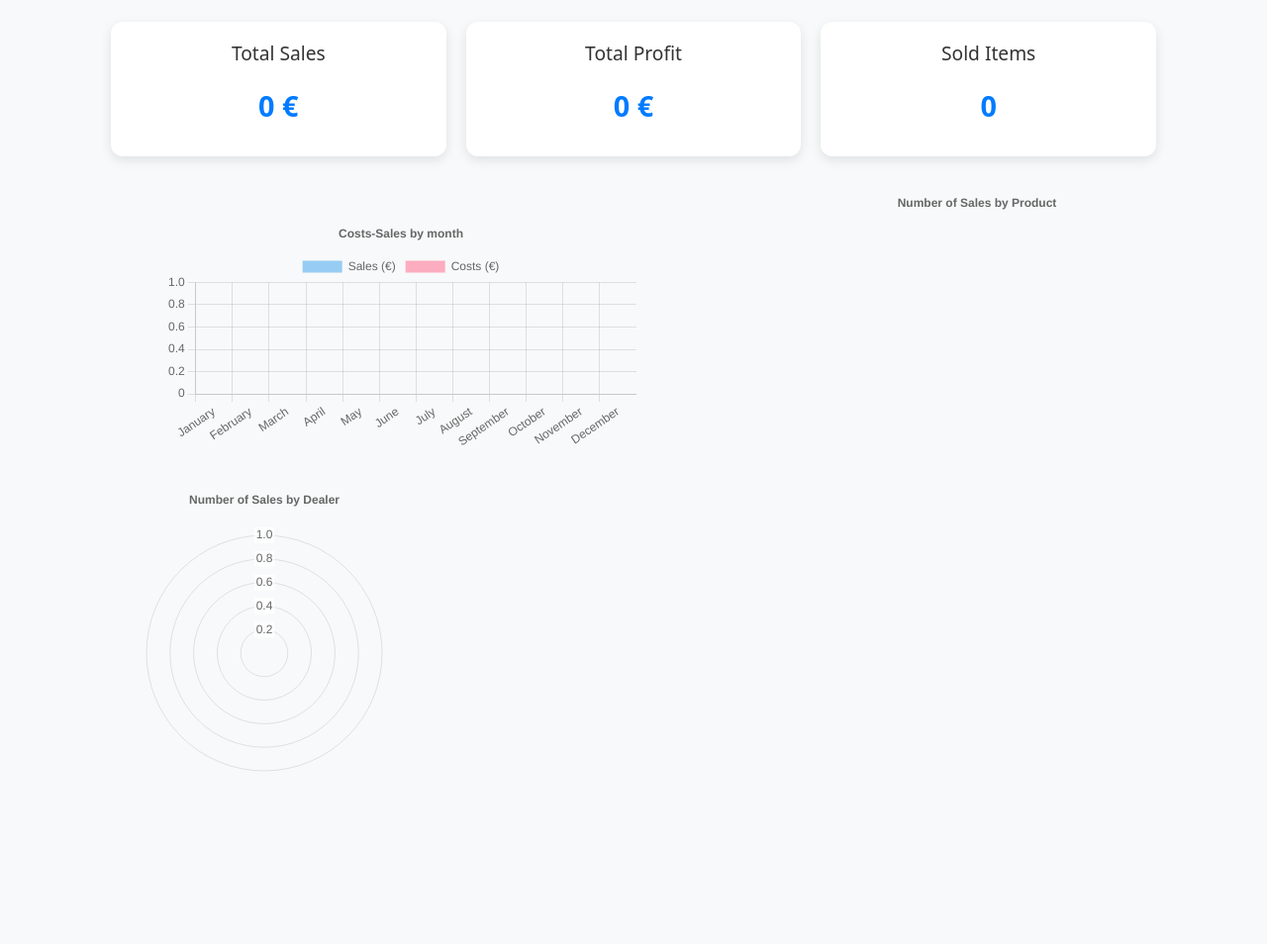
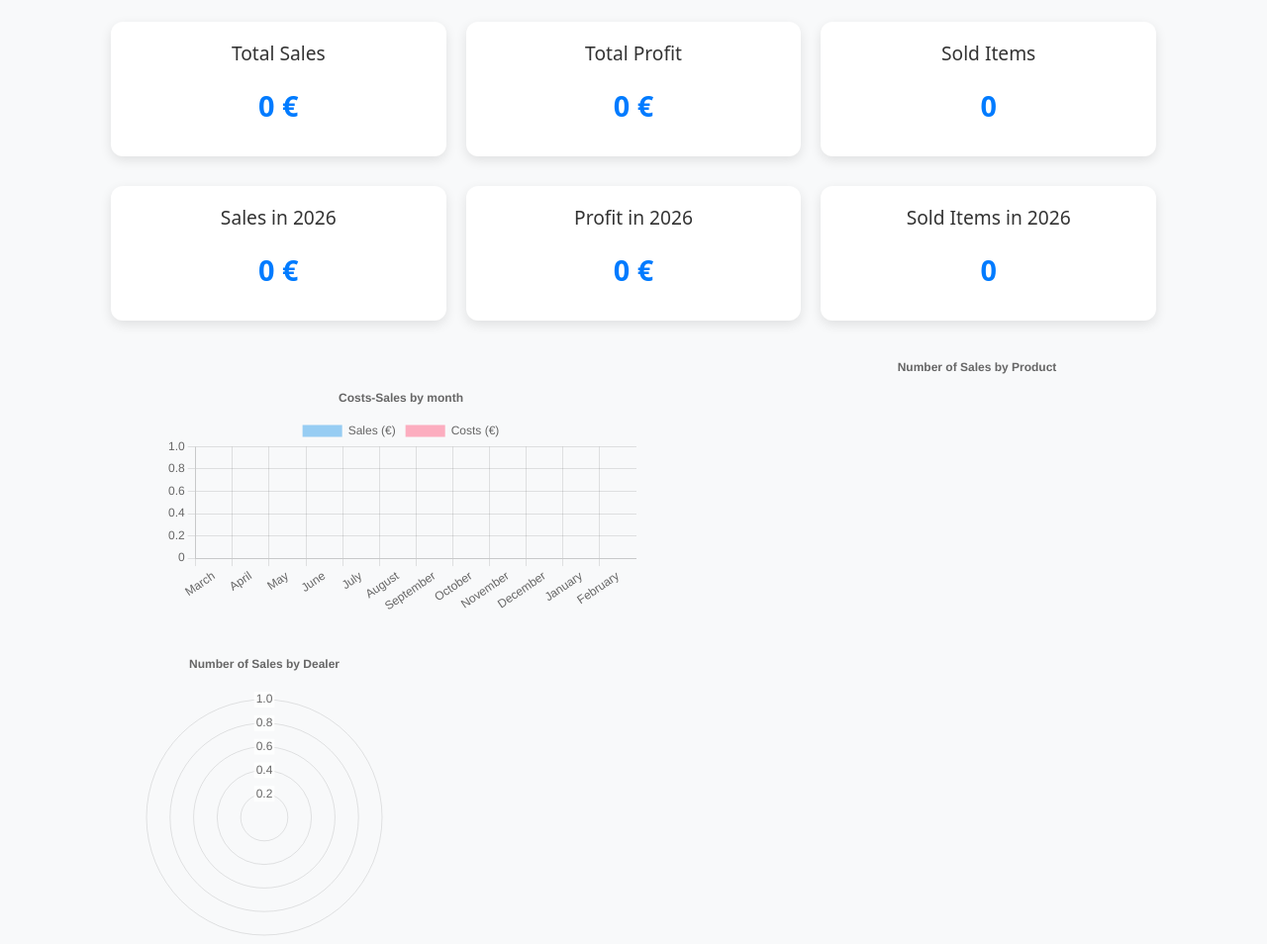
Before and after one commit to benjugat/simpleERP, a Flask app: page /dashboard in a window 1280 px wide. Shown: the part 174-1128 px from the top of the page at 99% size. Before the commit the page ends 953 px from the top, so only its background shows below. Run offline with Flask 3, Linux system fonts and the light colour scheme; data that the repository does not hold is empty.

Commit message:
dashboard current year

```diff
--- a/app.py
+++ b/app.py
@@ -56,39 +56,47 @@ def index():
 
 @app.route('/dashboard')
 def dashboard():
+    data_dashboard = {}
+    data_dashboard['current_month'] = datetime.now().month
+    data_dashboard['current_year'] = datetime.now().year
     months = ["January", "February", "March", "April", "May", "June", "July", "August", "September", "October", "November", "December"]
-    lctx1 = ["Jan","Feb","March"]
-    vctx1 = [1000, 2000, 1500]
+    data_dashboard['months'] = months[data_dashboard['current_month']:] + months[:data_dashboard['current_month']]
 
-    number_sales_by_month = get_number_sales_by_month(session, 2025)
-    sales_by_month = get_sales_by_month(session, 2025)
 
-    costs_by_month = get_costs_by_month(session, 2025)
+    data_dashboard['number_sales_by_month'] = len(get_sales_by_month_of_last_12_months(session))
+
+    data_dashboard['sales_by_month'] = get_sales_by_month_of_last_12_months(session)
+    data_dashboard['costs_by_month'] = get_costs_by_month_of_last_12_months(session)
 
     sales_count = calculate_sales_by_product(session)
-    product_name = list()
-    sales_by_product = list()
+    data_dashboard['product_name'] = list()
+    data_dashboard['sales_by_product'] = list()
     for k in sales_count.keys():
-        product_name.append(k)
-        sales_by_product.append(sales_count[k])
+        data_dashboard['product_name'].append(k)
+        data_dashboard['sales_by_product'].append(sales_count[k])
 
     number_sales_count = calculate_number_sales_by_product(session)
-    number_sales_by_product = list()
+    data_dashboard['number_sales_by_product'] = list()
     for k in number_sales_count.keys():
-        number_sales_by_product.append(number_sales_count[k])
+        data_dashboard['number_sales_by_product'].append(number_sales_count[k])
 
-    dealers = list()
-    sales_by_dealer = list()
+    data_dashboard['dealers'] = list()
+    data_dashboard['sales_by_dealer'] = list()
     dealer_sales_count = calculate_number_sales_by_dealer(session)
     for k in dealer_sales_count.keys():
-        dealers.append(k)
-        sales_by_dealer.append(dealer_sales_count[k])
+        data_dashboard['dealers'].append(k)
+        data_dashboard['sales_by_dealer'].append(dealer_sales_count[k])
 
 
-    kpi_total_sales = calculate_total_sales(session)
-    kpi_total_profit = kpi_total_sales - calculate_costs(session)
-    kpi_sold_items = sum(number_sales_count.values())
-    return render_template('dashboard.html', kpi_total_sales=kpi_total_sales, kpi_total_profit=kpi_total_profit, kpi_sold_items=kpi_sold_items, months=months, dealers=dealers, sales_by_dealer=sales_by_dealer, product_name=product_name, sales_by_product=sales_by_product, number_sales_by_product=number_sales_by_product, number_sales_by_month=number_sales_by_month, sales_by_month=sales_by_month, costs_by_month=costs_by_month)
+    data_dashboard['kpi_total_sales'] = calculate_total_sales(session)
+    data_dashboard['kpi_total_profit'] = data_dashboard['kpi_total_sales'] - calculate_costs(session)
+    data_dashboard['kpi_sold_items'] = sum(number_sales_count.values())
+
+    data_dashboard['kpi_current_year_sales'] = calculate_sales_of_a_year(session, data_dashboard['current_year'])
+    data_dashboard['kpi_current_year_profit'] = data_dashboard['kpi_current_year_sales'] - calculate_costs_of_a_year(session, data_dashboard['current_year'])
+    data_dashboard['kpi_current_year_items'] = calculate_number_sales_by_year(session, data_dashboard['current_year'])
+
+    return render_template('dashboard.html', data_dashboard=data_dashboard)
 
 
 
--- a/modules/modules.py
+++ b/modules/modules.py
@@ -1,4 +1,5 @@
 from controller.controller import ProductController, MaterialController, DealerController, SaleController
+from datetime import datetime
 
 def calculate_number_sales_by_product_id(session, product_id):
     product_controller = ProductController(session)
@@ -63,7 +64,19 @@ def calculate_costs(session):
     total_costs = sum(purchase.price for purchase in purchases)
     return total_costs
 
-def get_number_sales_by_month(session, year):
+def calculate_sales_of_a_year(session, year):
+    sale_controller = SaleController(session)
+    sales = sale_controller.get_year_sales(year)
+    total_sales = sum(sale.price for sale in sales)
+    return total_sales
+
+def calculate_costs_of_a_year(session, year):
+    material_controller = MaterialController(session)
+    purchases = material_controller.get_year_purchases(year)
+    total_costs = sum(purchase.price for purchase in purchases)
+    return total_costs
+
+def get_number_sales_by_month_of_a_year(session, year):
     sale_controller = SaleController(session)
     month_sales = []
     for month in range(1, 13):
@@ -72,7 +85,7 @@ def get_number_sales_by_month(session, year):
         month_sales.append(total_sales)
     return month_sales
 
-def get_sales_by_month(session, year):
+def get_sales_by_month_of_a_year(session, year):
     sale_controller = SaleController(session)
     month_sales = []
     for month in range(1, 13):
@@ -81,7 +94,7 @@ def get_sales_by_month(session, year):
         month_sales.append(total_sales)
     return month_sales
 
-def get_number_costs_by_month(session, year):
+def get_number_costs_by_month_of_a_year(session, year):
     material_controller = MaterialController(session)
     month_costs = []
     for month in range(1, 13):
@@ -90,7 +103,7 @@ def get_number_costs_by_month(session, year):
         month_costs.append(total_costs)
     return month_costs
 
-def get_costs_by_month(session, year):
+def get_costs_by_month_of_a_year(session, year):
     material_controller = MaterialController(session)
     month_costs = []
     for month in range(1, 13):
@@ -99,8 +112,40 @@ def get_costs_by_month(session, year):
         month_costs.append(total_costs)
     return month_costs
 
+def get_sales_by_month_of_last_12_months(session):
+    sale_controller = SaleController(session)
+    month_sales = []
+    current_year = datetime.now().year
+    current_month = datetime.now().month
+    for i in range(12):
+        month = (current_month - i - 1) % 12 + 1
+        year = current_year if month <= current_month else current_year - 1
+        sales = sale_controller.get_month_sales(year, month)
+        total_sales = sum(sale.price for sale in sales)
+        month_sales.append(total_sales)
+    return month_sales[::-1]
+
+def get_costs_by_month_of_last_12_months(session):
+    material_controller = MaterialController(session)
+    month_costs = []
+    current_year = datetime.now().year
+    current_month = datetime.now().month
+    for i in range(12):
+        month = (current_month - i - 1) % 12 + 1
+        year = current_year if month <= current_month else current_year - 1
+        purchases = material_controller.get_month_purchases(year, month)
+        total_costs = sum(purchase.price for purchase in purchases)
+        month_costs.append(total_costs)
+    return month_costs[::-1]
+
 def calculate_number_sales_by_dealer(session):
     dealer_controller = DealerController(session)
     dealers = dealer_controller.get_all_dealers()
     sales_count = {dealer.name: len(dealer_controller.get_dealer_sales(dealer.dealer_id)) for dealer in dealers}
     return sales_count
+
+def calculate_number_sales_by_year(session, year):
+    sale_controller = SaleController(session)
+    sales = sale_controller.get_year_sales(year)
+    total_sales = sum(1 for sale in sales)
+    return total_sales
--- a/templates/dashboard.html
+++ b/templates/dashboard.html
@@ -89,19 +89,37 @@
         <div class="kpi-container">
             <div class="kpi-card">
               <h3>Total Sales</h3>
-              <p id="totalSales">{{kpi_total_sales}} €</p>
+              <p id="totalSales">{{data_dashboard['kpi_total_sales']}} €</p>
             </div>
 
             <div class="kpi-card">
               <h3>Total Profit</h3>
-              <p id="totalProfit">{{kpi_total_profit}} €</p>
+              <p id="totalProfit">{{data_dashboard['kpi_total_profit']}} €</p>
             </div>
 
             <div class="kpi-card">
               <h3>Sold Items</h3>
-              <p id="soldItems">{{kpi_sold_items}}</p>
+              <p id="soldItems">{{data_dashboard['kpi_sold_items']}}</p>
             </div>
-          </div>
+        </div>
+
+        <div class="kpi-container">
+            <div class="kpi-card">
+              <h3>Sales in {{data_dashboard['current_year']}}</h3>
+              <p id="totalSales">{{data_dashboard['kpi_current_year_sales']}} €</p>
+            </div>
+
+            <div class="kpi-card">
+              <h3>Profit in  {{data_dashboard['current_year']}}</h3>
+              <p id="totalProfit">{{data_dashboard['kpi_current_year_profit']}} €</p>
+            </div>
+
+            <div class="kpi-card">
+              <h3>Sold Items in  {{data_dashboard['current_year']}}</h3>
+              <p id="soldItems">{{data_dashboard['kpi_current_year_items']}}</p>
+            </div>
+        </div>
+
 
         <div class="row">
             <div class="col-md-12" style="max-width: 500px; margin: auto;">
@@ -133,15 +151,15 @@
     new Chart(ctx, {
         type: 'bar',
         data: {
-            labels: {{ months|tojson }},
+            labels: {{ data_dashboard['months']|tojson }},
             datasets: [
             {
                 label: 'Sales (€)',
-                data: {{ sales_by_month|tojson }},
+                data: {{ data_dashboard['sales_by_month']|tojson }},
                 type: 'bar',
             },{
                 label: 'Costs (€)',
-                data: {{ costs_by_month|tojson }},
+                data: {{ data_dashboard['costs_by_month']|tojson }},
                 type: 'bar'
             }]
         },
@@ -160,10 +178,10 @@
     new Chart(ctx2, {
         type: 'doughnut',
         data: {
-            labels: {{ product_name|tojson }},
+            labels: {{ data_dashboard['product_name']|tojson }},
             datasets: [{
                 label: 'Sales',
-                data: {{ number_sales_by_product|tojson }},
+                data: {{ data_dashboard['number_sales_by_product']|tojson }},
             }]
         },
         options: {
@@ -182,10 +200,10 @@
     new Chart(ctx3, {
         type: 'polarArea',
         data: {
-            labels: {{ dealers|tojson }},
+            labels: {{ data_dashboard['dealers']|tojson }},
             datasets: [{
                 label: 'Sales',
-                data: {{ sales_by_dealer|tojson }},
+                data: {{ data_dashboard['sales_by_dealer']|tojson }},
             }]
         },
         options: {
```
